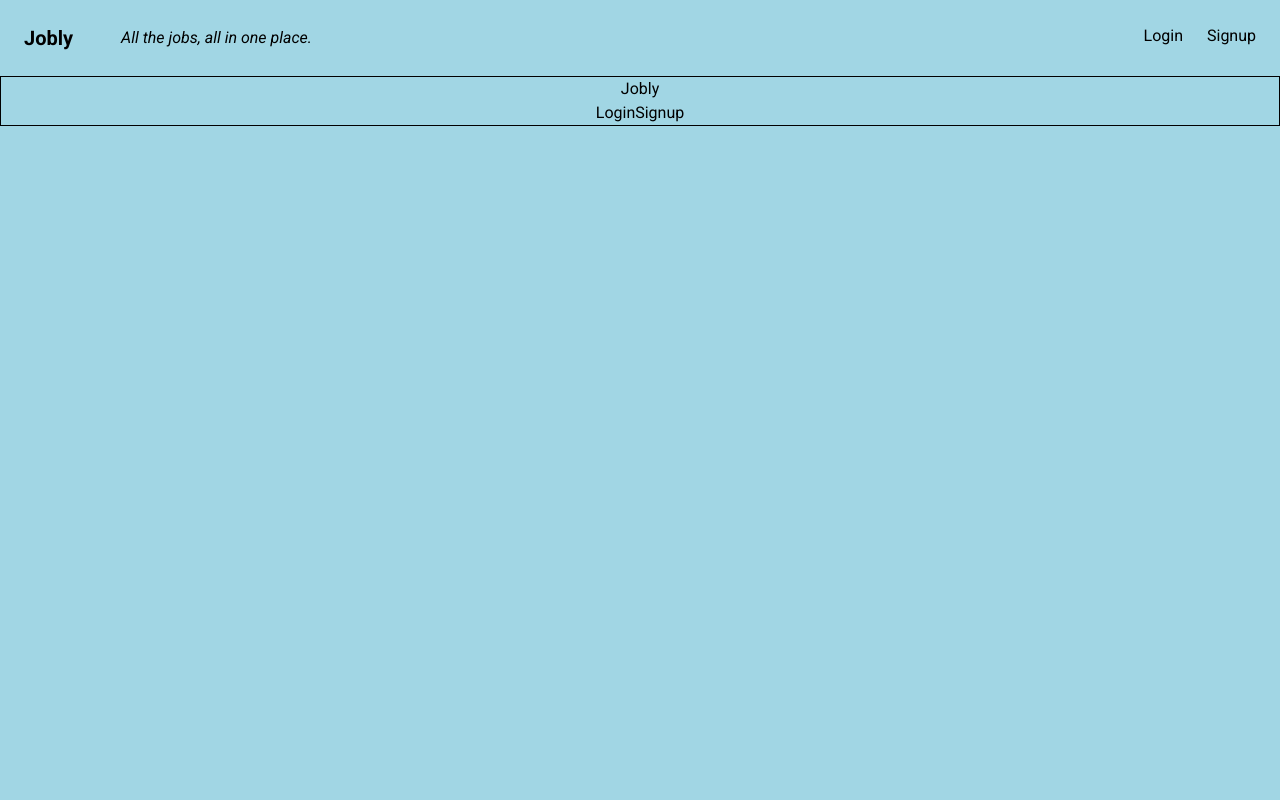
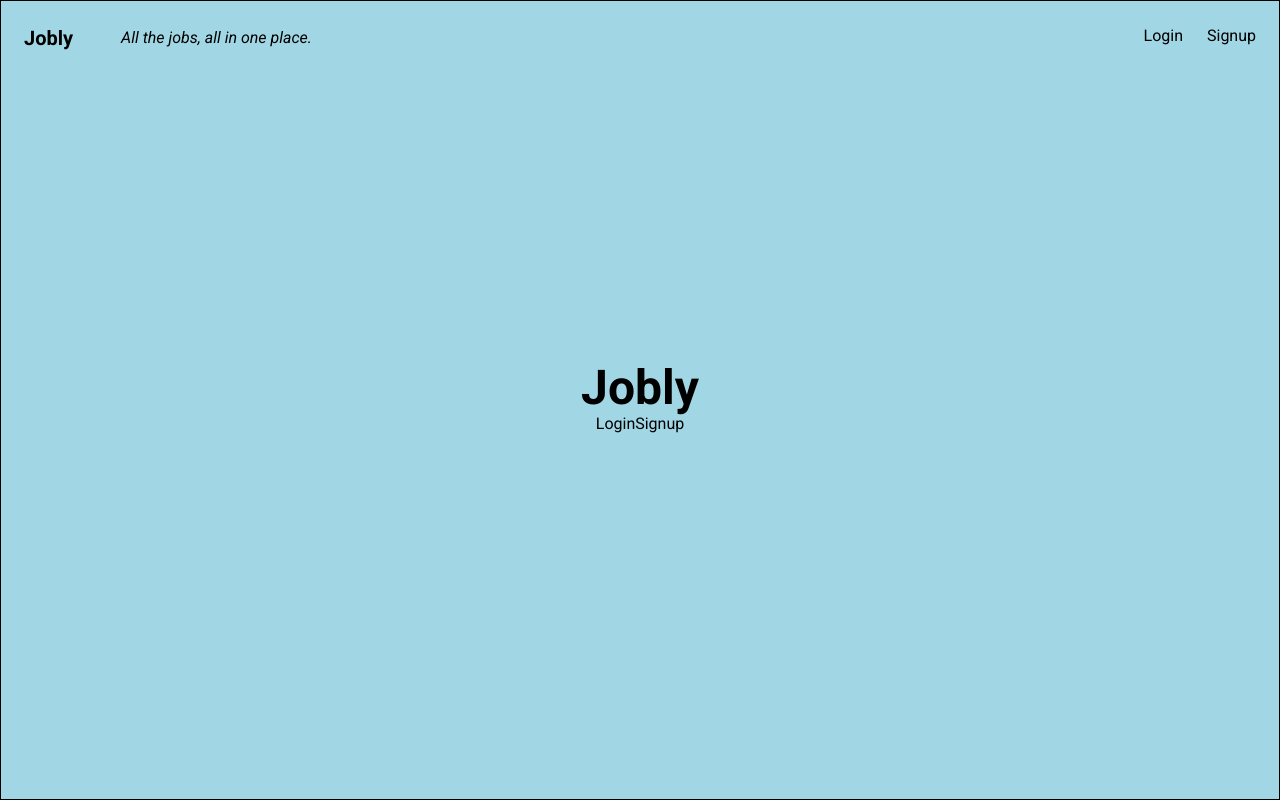
Before and after one commit to elisetvy/jobly-frontend, a React (Create React App) app: page / in a window 1280 px wide. Built offline with nearby package versions, Linux system fonts and the light colour scheme; no server answers.

Commit message:
Center Homepage content; need to send content back behind nav bar (currently not functioning)

```diff
--- a/src/Homepage.js
+++ b/src/Homepage.js
@@ -17,10 +17,10 @@ function Homepage() {
   const currUser = useContext(userContext);
 
   return (
-    <div className="Homepage absolute mt border border-black border-solid w-full z-0 flex flex-col justify-center items-center">
-      <h1>Jobly</h1>
+    <div className="Homepage absolute top-0 left-0 mt border border-black border-solid h-screen w-full z-0 flex flex-col justify-center items-center">
+      <h1 className="font-bold text-5xl">Jobly</h1>
       {currUser ? (
-        <h4 className="mt-10 text-lg">Welcome back, {currUser.username}!</h4>
+        <h4 className="mt-4 text-xl">Welcome back, {currUser.firstName}!</h4>
       ) : (
         <>
           <div>
```
